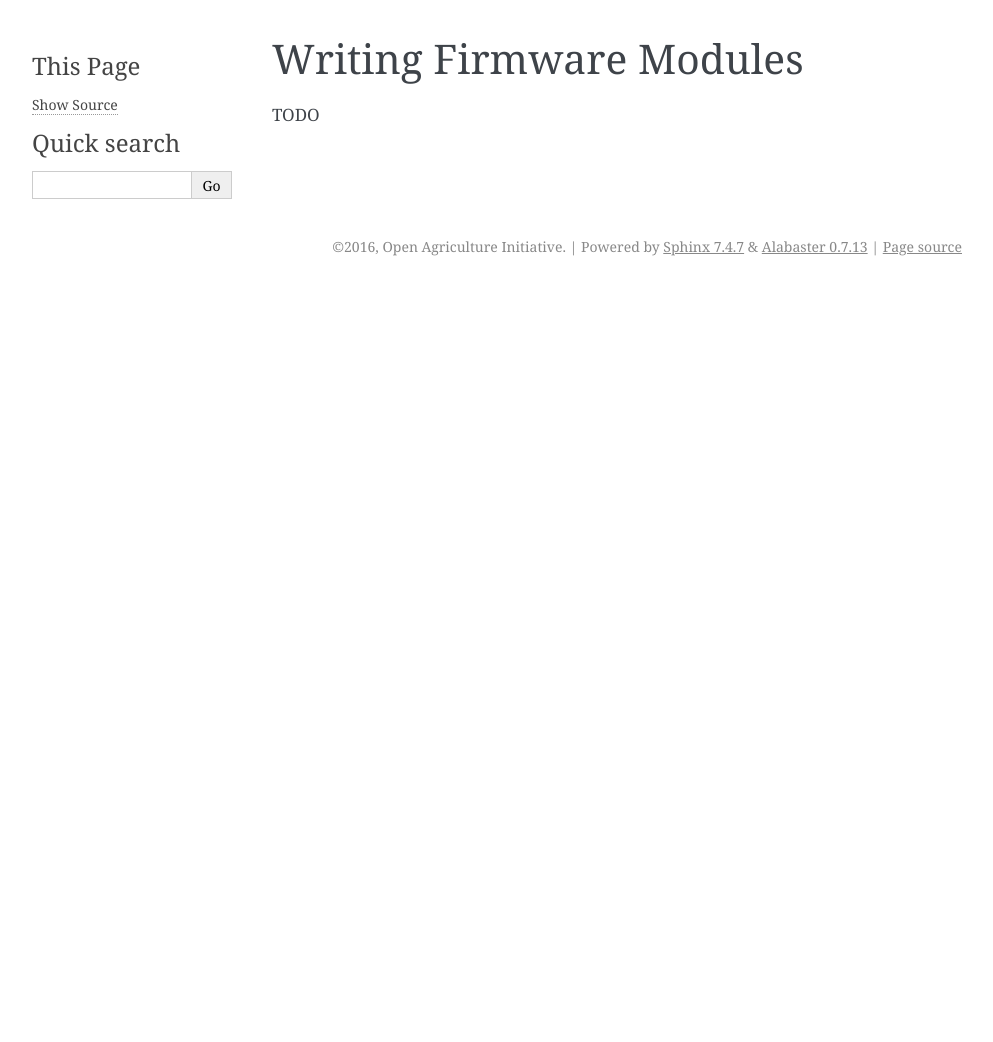
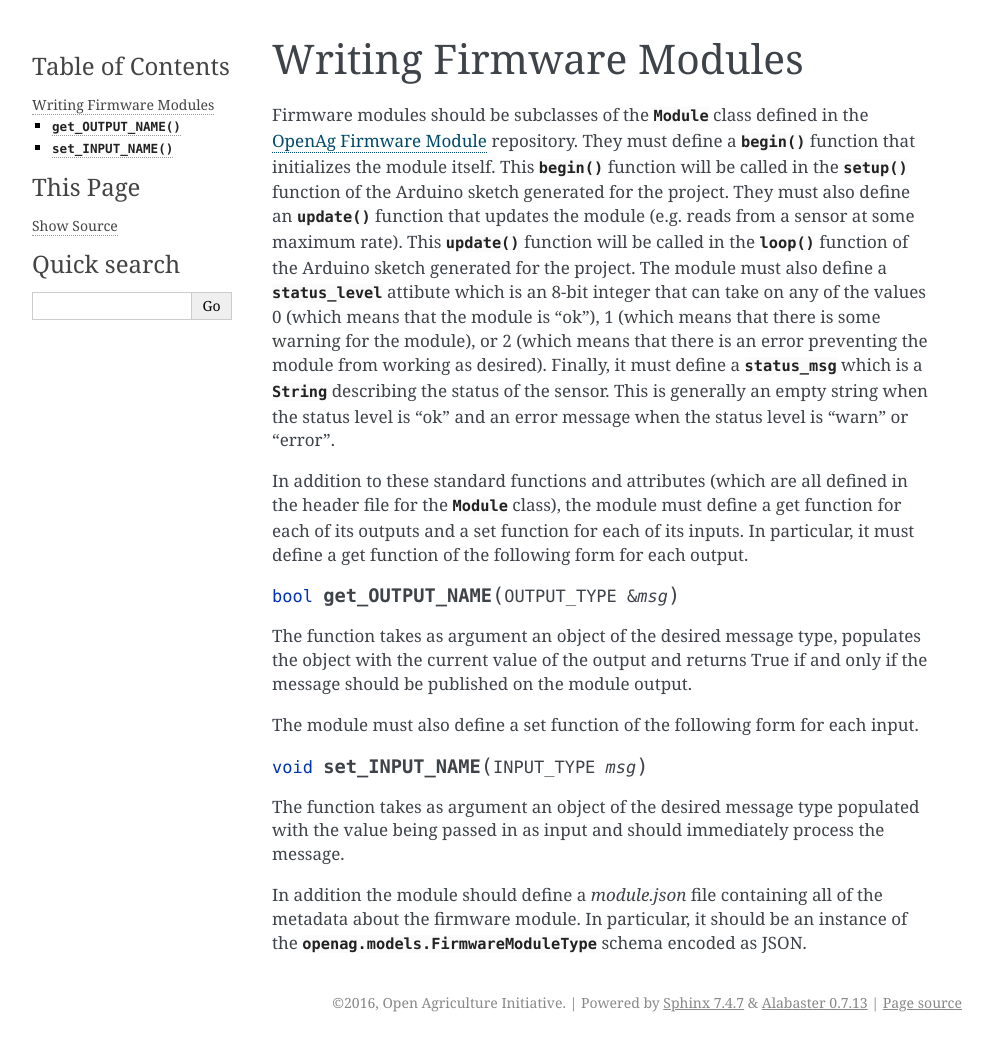
Before and after one commit to OpenAgricultureFoundation/openag_python, a Sphinx documentation site: the page built from docs/firmware_modules.rst, in a window 1280 px wide. Shown: the whole page, without its empty margins (148-1141 px from the left). Built offline with Sphinx 7.4.7, drawn with Linux system fonts in a browser that asks for light colours; before the commit the page ends 900 px from its top, so only the background shows below that.

Commit message:
Initial description of firmware module structure

```diff
--- a/docs/firmware_modules.rst
+++ b/docs/firmware_modules.rst
@@ -3,4 +3,45 @@
 Writing Firmware Modules
 ========================
 
-TODO
+Firmware modules should be subclasses of the :cpp:class:`Module` class defined
+in the `OpenAg Firmware Module
+<https://github.com/OpenAgInitiative/openag_firmware_module>`_ repository. They
+must define a :cpp:func:`begin` function that initializes the module itself.
+This :cpp:func:`begin` function will be called in the :cpp:func:`setup`
+function of the Arduino sketch generated for the project. They must also define
+an :cpp:func:`update` function that updates the module (e.g. reads from a
+sensor at some maximum rate). This :cpp:func:`update` function
+will be called in the :cpp:func:`loop` function of the Arduino sketch generated
+for the project. The module must also define a :cpp:member:`status_level`
+attibute which is an 8-bit integer that can take on any of the values 0 (which
+means that the module is "ok"), 1 (which means that there is some warning for
+the module), or 2 (which means that there is an error preventing the module
+from working as desired). Finally, it must define a :cpp:member:`status_msg`
+which is a :cpp:class:`String` describing the status of the sensor. This is
+generally an empty string when the status level is "ok" and an error message
+when the status level is "warn" or "error".
+
+In addition to these standard functions and attributes (which are all defined
+in the header file for the :cpp:class:`Module` class), the module must define a
+get function for each of its outputs and a set function for each of its inputs.
+In particular, it must define a get function of the following form for each
+output.
+
+.. cpp:function:: bool get_OUTPUT_NAME(OUTPUT_TYPE &msg)
+
+The function takes as argument an object of the desired message type, populates
+the object with the current value of the output and returns True if and only if
+the message should be published on the module output.
+
+The module must also define a set function of the following form for each
+input.
+
+.. cpp:function:: void set_INPUT_NAME(INPUT_TYPE msg)
+
+The function takes as argument an object of the desired message type populated
+with the value being passed in as input and should immediately process the
+message.
+
+In addition the module should define a `module.json` file containing all of the
+metadata about the firmware module. In particular, it should be an instance of
+the :py:class:`openag.models.FirmwareModuleType` schema encoded as JSON.
```
